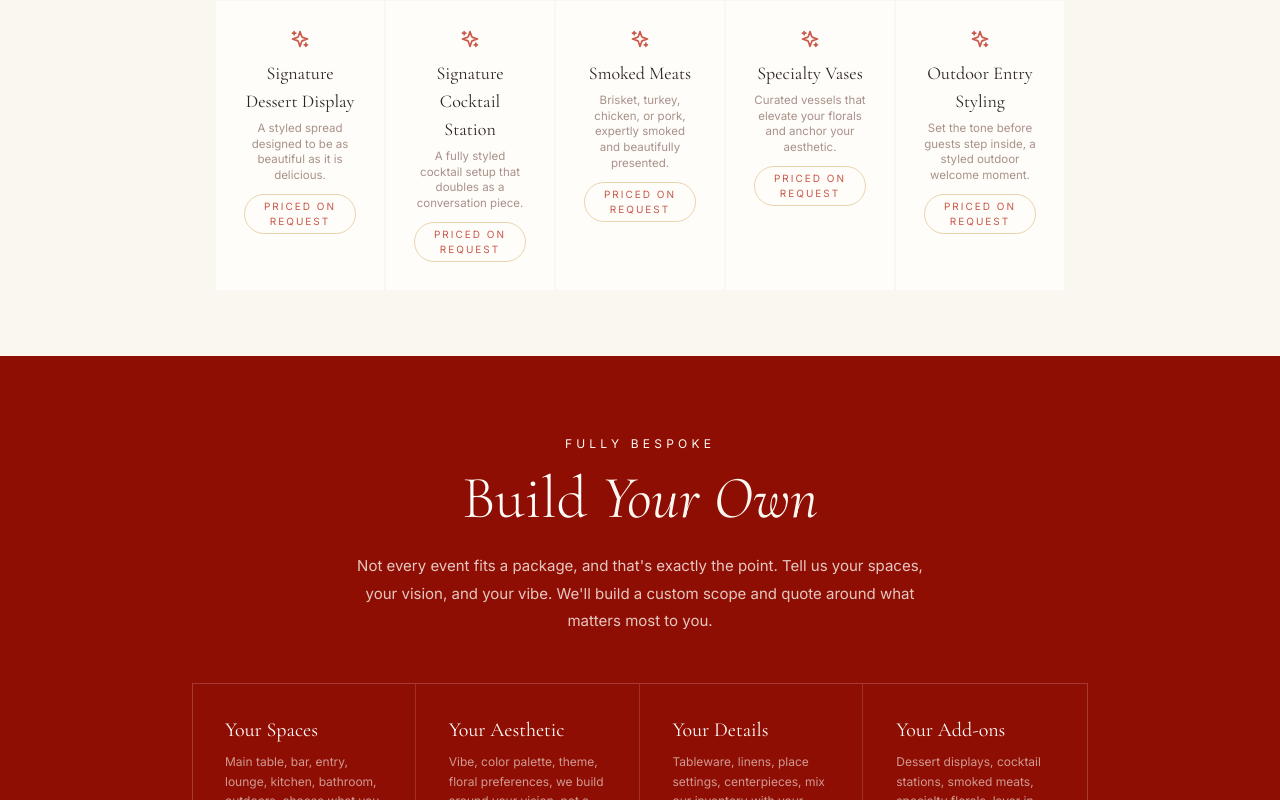
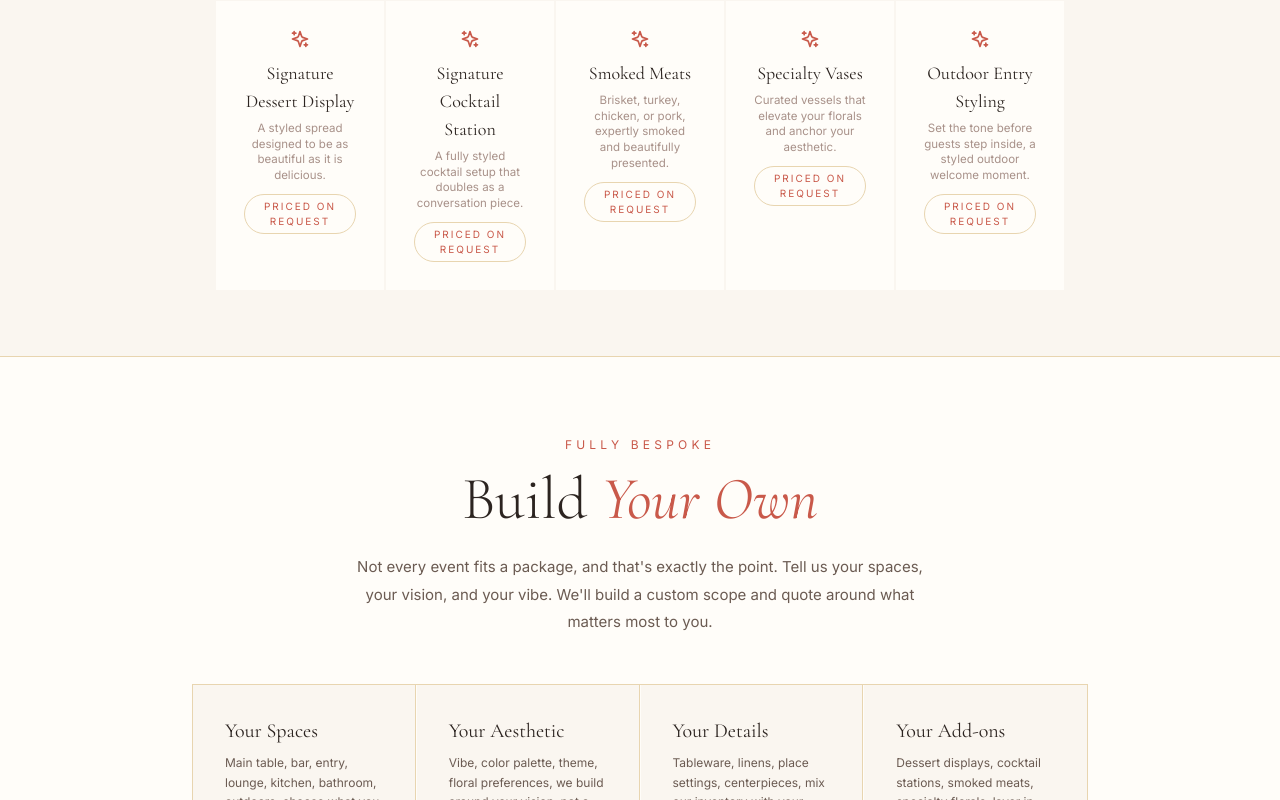
Before and after one commit to Simcol2/delicate, a Next.js app: page /services in a window 1280 px wide. Shown: the part 2000-2800 px from the top of the page. Built offline with nearby package versions, Linux system fonts and the light colour scheme.

Commit message:
feat: update logo, delete The Smoker images, change Build Your Own to cream bg
- Delete The Smoker local images (now Firebase-only)
- Change Build Your Own section to cream background with dark text
- Update logo to use new transparent file (2).png

```diff
--- a/app/admin/page.tsx
+++ b/app/admin/page.tsx
@@ -67,7 +67,7 @@ const LOCAL_IMAGES: Record<string, {name: string, url: string}[]> = {
     { name: 'Delicate Flower-9-outdoor.png', url: '/Photo Slides/Outdoor Soiree/Delicate Flower-9-outdoor.png' },
   ],
   'The Smoker': [
-    { name: 'Delicate Flower-10.png', url: '/Photo Slides/Outdoor Soiree/Delicate Flower-10.png' },
+    // Firebase-only folder - no local images
   ],
   'Themed Events': [
     // Firebase-only folder - no local images
--- a/app/services/page.tsx
+++ b/app/services/page.tsx
@@ -291,28 +291,28 @@ export default function ServicesPage() {
             </div>
           </section>
 
-          {/* Build Your Own Section - Updated to Crimson */}
-          <section className="bg-[#8f0e04] px-6 py-20 text-center mt-[2px]">
-            <span className="text-[#faf6f0] text-xs tracking-[0.35em] uppercase font-sans block mb-4">
+          {/* Build Your Own Section - Cream background */}
+          <section className="bg-[#fffdf9] px-6 py-20 text-center mt-[2px] border-t border-[#e8d5b0]">
+            <span className="text-[#c9594a] text-xs tracking-[0.35em] uppercase font-sans block mb-4">
               Fully bespoke
             </span>
-            <h2 className="font-serif text-4xl md:text-5xl lg:text-6xl text-[#fffdf9] font-light leading-tight">
-              Build <em className="text-[#faf6f0] italic">Your Own</em>
+            <h2 className="font-serif text-4xl md:text-5xl lg:text-6xl text-[#2c2420] font-light leading-tight">
+              Build <em className="text-[#c9594a] italic">Your Own</em>
             </h2>
-            <p className="font-sans text-[#faf6f0]/80 text-[15px] leading-[1.85] mt-6 max-w-xl mx-auto">
+            <p className="font-sans text-[#6b5b52] text-[15px] leading-[1.85] mt-6 max-w-xl mx-auto">
               Not every event fits a package, and that&apos;s exactly the point. Tell us your spaces, your vision, and your vibe. We&apos;ll build a custom scope and quote around what matters most to you.
             </p>
 
-            <div className="grid grid-cols-1 sm:grid-cols-2 lg:grid-cols-4 gap-[1px] max-w-4xl mx-auto mt-12 border border-[rgba(250,246,240,0.2)]">
+            <div className="grid grid-cols-1 sm:grid-cols-2 lg:grid-cols-4 gap-[1px] max-w-4xl mx-auto mt-12 border border-[#e8d5b0]">
               {byoItems.map((item, idx) => (
                 <div
                   key={idx}
-                  className="p-8 text-left border-b sm:border-b-0 sm:border-r last:border-r-0 border-[rgba(250,246,240,0.15)]"
+                  className="p-8 text-left border-b sm:border-b-0 sm:border-r last:border-r-0 border-[#e8d5b0] bg-[#faf6f0]"
                 >
-                  <span className="font-serif text-xl text-[#fffdf9] block mb-2">
+                  <span className="font-serif text-xl text-[#2c2420] block mb-2">
                     {item.name}
                   </span>
-                  <span className="text-xs text-[#faf6f0]/60 leading-relaxed block">
+                  <span className="text-xs text-[#6b5b52] leading-relaxed block">
                     {item.description}
                   </span>
                 </div>
@@ -321,11 +321,11 @@ export default function ServicesPage() {
 
             <a
               href="/#contact"
-              className="inline-block mt-12 bg-[#faf6f0] text-[#8f0e04] text-xs font-medium tracking-[0.22em] uppercase px-9 py-4 hover:bg-white transition-colors duration-200"
+              className="inline-block mt-12 bg-[#8f0e04] text-[#faf6f0] text-xs font-medium tracking-[0.22em] uppercase px-9 py-4 hover:bg-[#c9594a] transition-colors duration-200"
             >
               Start building your experience
             </a>
-            <p className="text-xs text-[#faf6f0]/50 tracking-wide mt-4">
+            <p className="text-xs text-[#a89189] tracking-wide mt-4">
               A consultation is required for all custom packages. The $75 site visit fee is credited to your balance at booking.
             </p>
           </section>
--- a/components/navigation/Navbar.tsx
+++ b/components/navigation/Navbar.tsx
@@ -33,7 +33,7 @@ export default function Navbar() {
             className="relative h-12 w-48 lg:h-14 lg:w-56 transition-all duration-300"
           >
             <img
-              src="/images/Delicate Flower-2-LOGO TRANSPARENT (1).png"
+              src="/images/Delicate Flower-2-LOGO TRANSPARENT (2).png"
               alt="Delicate Flowers"
               className="h-full w-auto object-contain object-left"
             />
```
Also changed, not shown: public/images/Delicate Flower-2-LOGO TRANSPARENT (2).png (added).
